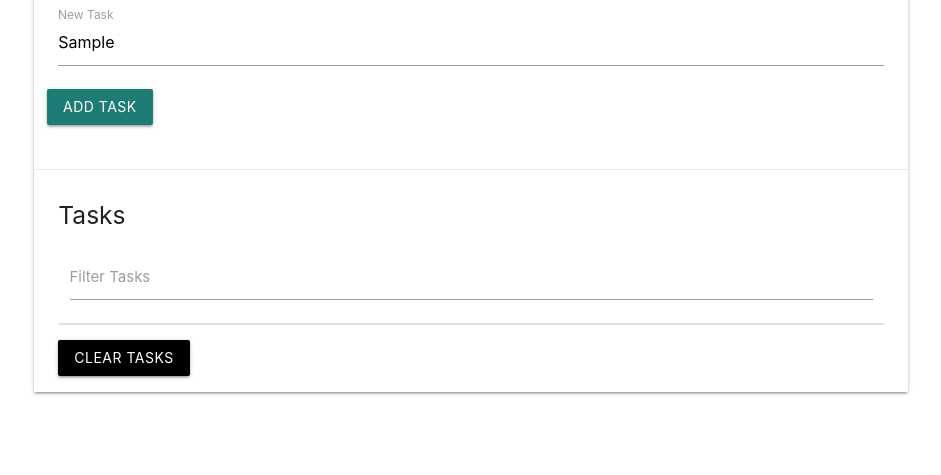
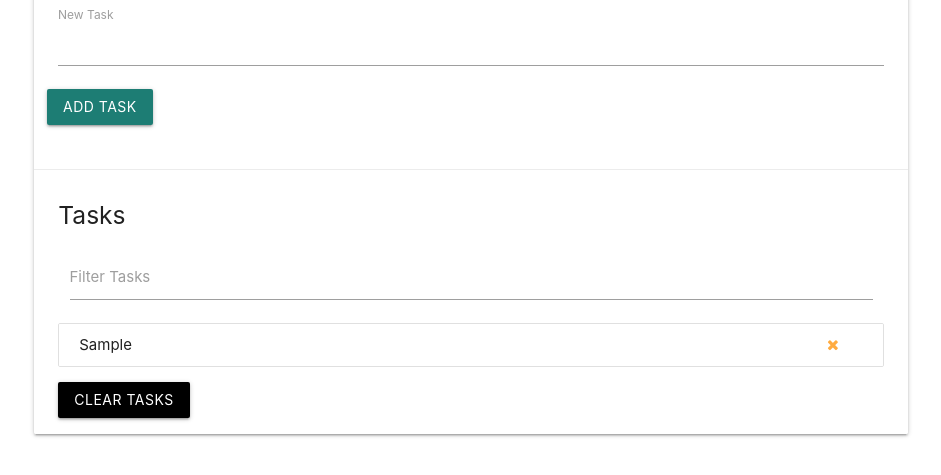
Before and after one commit to shourov-rahman/Task-List-App, a plain HTML site: page index.html in a window 1280 px wide. Both pictures are taken after typing "Sample" into the empty fields and a click on the input "Add Task". Shown: the part 67-542 px from the top of the page, without its empty margins (169-1110 px from the left). Drawn offline with nearby package versions, Linux system fonts and the light colour scheme.

Commit message:
Add task in the UI

```diff
--- a/app.js
+++ b/app.js
@@ -28,9 +28,25 @@ function addTask(e){
   li.className = 'collection-item';
 
   //Create text node and append to li
-
   li.appendChild(document.createTextNode(taskInput.value));
 
+  // Create new link element
+  const link = document.createElement('a');
+
+  //Add class
+  link.className = 'delete-item secondary-content';
+
+  //Add icon html
+  link.innerHTML = '<i class="fa fa-remove"></i>';
+
+  //Append the link to li
+  li.appendChild(link);
+
+  //Append li to ul
+  taskList.appendChild(li);
+
+  //Clear input
+  taskInput.value = '';
 
   //prevent default method
   e.preventDefault();
--- a/index.html
+++ b/index.html
@@ -6,9 +6,8 @@
   <meta http-equiv="X-UA-Compatible" content="IE=edge">
   <meta name="viewport" content="width=device-width, initial-scale=1.0">
   <link rel="stylesheet" href="https://cdnjs.cloudflare.com/ajax/libs/materialize/1.0.0/css/materialize.min.css">
-  <link rel="stylesheet"
-    href="https://cdn.jsdelivr.net/npm/@fortawesome/fontawesome-free@5.15.3/css/fontawesome.min.css"
-    integrity="sha384-wESLQ85D6gbsF459vf1CiZ2+rr+CsxRY0RpiF1tLlQpDnAgg6rwdsUF1+Ics2bni" crossorigin="anonymous">
+
+  <link href="https://maxcdn.bootstrapcdn.com/font-awesome/4.6.3/css/font-awesome.min.css" rel="stylesheet" integrity="sha384-T8Gy5hrqNKT+hzMclPo118YTQO6cYprQmhrYwIiQ/3axmI1hQomh7Ud2hPOy8SP1" crossorigin="anonymous">
   <title>Task List</title>
 </head>
 
```
